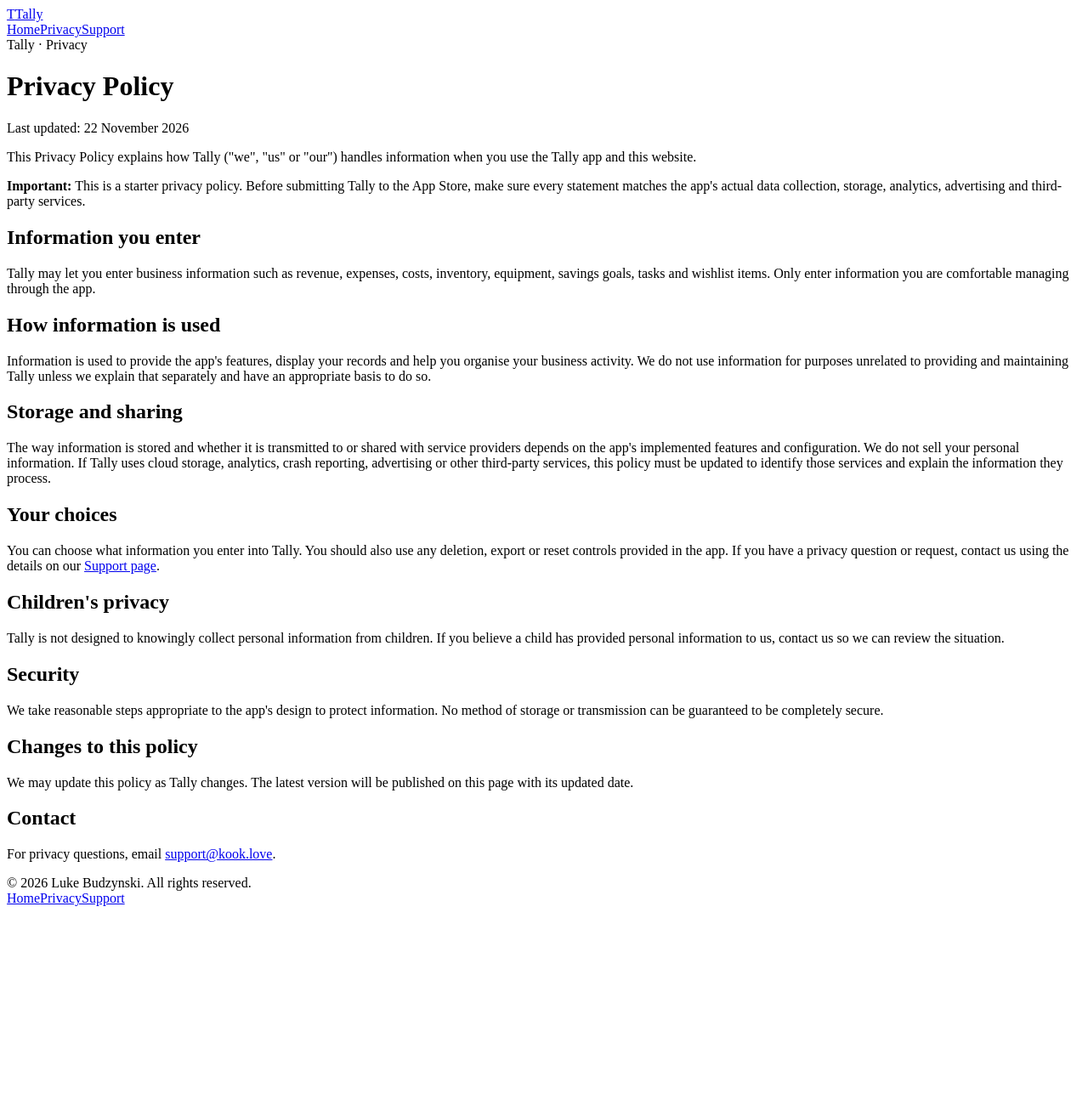
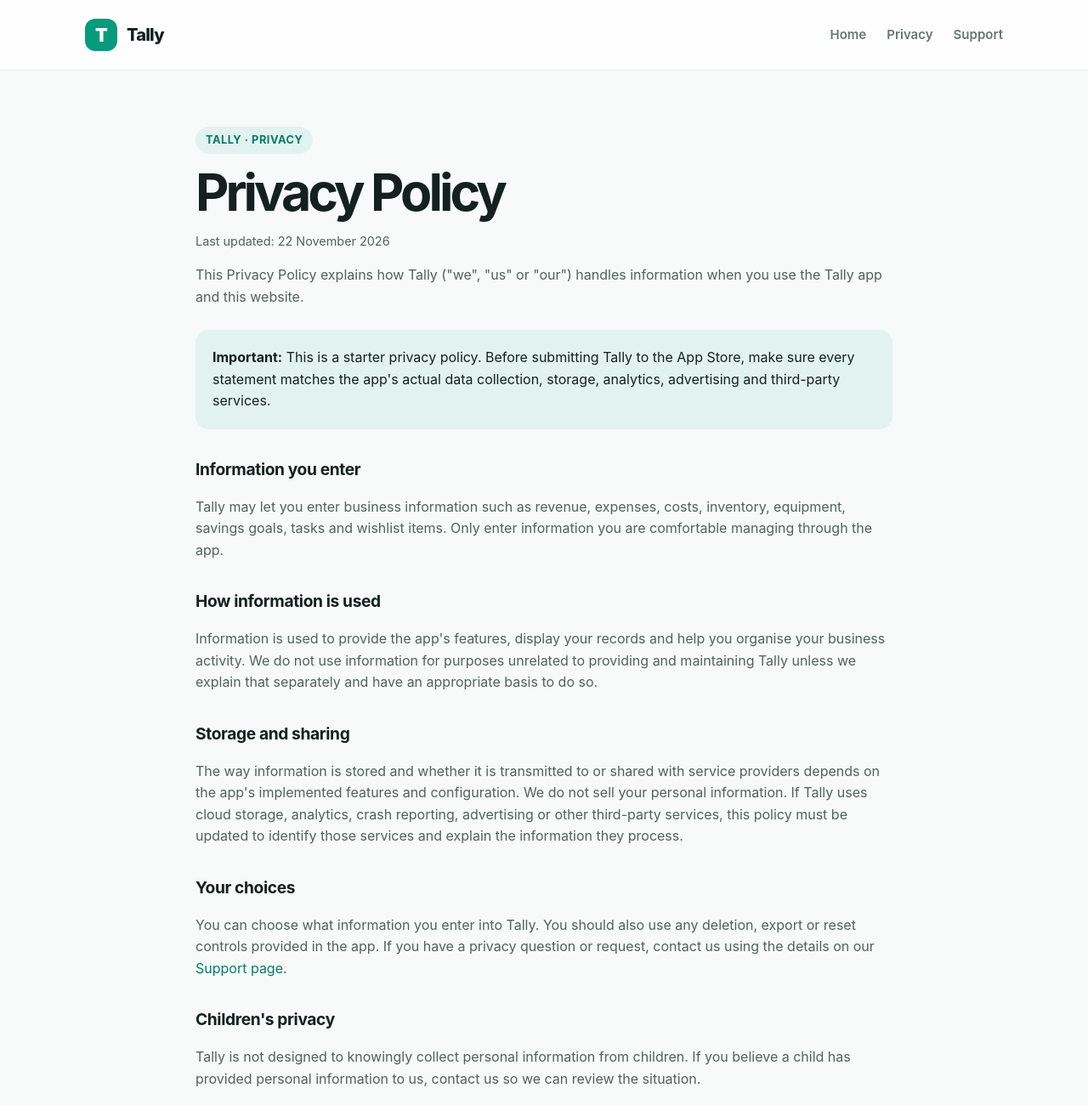
Before and after one commit to local-music/tally, a plain HTML site: page privacy.html in a window 1280 px wide. Shown: the top 1300 px of the page at 85% size. Before the commit the page ends 1074 px from the top, so only its background shows below. Drawn offline with Linux system fonts and the light colour scheme; the site is published under a folder, as on GitHub Pages, so addresses that start at the root find nothing.

Commit message:
Update privacy.html

```diff
--- a/privacy.html
+++ b/privacy.html
@@ -5,12 +5,12 @@
 <meta name="description" content="Read the Tally privacy policy.">
 <meta name="theme-color" content="#079b7e">
 <title>Privacy Policy | Tally</title>
-<link rel="stylesheet" href="/style.css">
+<link rel="stylesheet" href="style.css">
 </head>
 <body>
 <header><div class="wrap nav">
-<a class="brand" href="/"><span class="mark">T</span><span>Tally</span></a>
-<nav class="links" aria-label="Main navigation"><a href="/">Home</a><a href="/privacy.html">Privacy</a><a href="/support.html">Support</a></nav>
+<a class="brand" href="index.html"><span class="mark">T</span><span>Tally</span></a>
+<nav class="links" aria-label="Main navigation"><a href="index.html">Home</a><a href="privacy.html">Privacy</a><a href="support.html">Support</a></nav>
 </div></header>
 
 <main class="wrap document">
@@ -26,7 +26,7 @@
 <h2>Storage and sharing</h2>
 <p>The way information is stored and whether it is transmitted to or shared with service providers depends on the app's implemented features and configuration. We do not sell your personal information. If Tally uses cloud storage, analytics, crash reporting, advertising or other third-party services, this policy must be updated to identify those services and explain the information they process.</p>
 <h2>Your choices</h2>
-<p>You can choose what information you enter into Tally. You should also use any deletion, export or reset controls provided in the app. If you have a privacy question or request, contact us using the details on our <a href="/support.html">Support page</a>.</p>
+<p>You can choose what information you enter into Tally. You should also use any deletion, export or reset controls provided in the app. If you have a privacy question or request, contact us using the details on our <a href="support.html">Support page</a>.</p>
 <h2>Children's privacy</h2>
 <p>Tally is not designed to knowingly collect personal information from children. If you believe a child has provided personal information to us, contact us so we can review the situation.</p>
 <h2>Security</h2>
@@ -36,5 +36,5 @@
 <h2>Contact</h2>
 <p>For privacy questions, email <a href="mailto:support@kook.love">support@kook.love</a>.</p>
 </main>
-<footer><div class="wrap foot"><span>© 2026 Luke Budzynski. All rights reserved.</span><nav class="footlinks"><a href="/">Home</a><a href="/privacy.html">Privacy</a><a href="/support.html">Support</a></nav></div></footer>
+<footer><div class="wrap foot"><span>© 2026 Luke Budzynski. All rights reserved.</span><nav class="footlinks"><a href="index.html">Home</a><a href="privacy.html">Privacy</a><a href="support.html">Support</a></nav></div></footer>
 </body></html>
```
